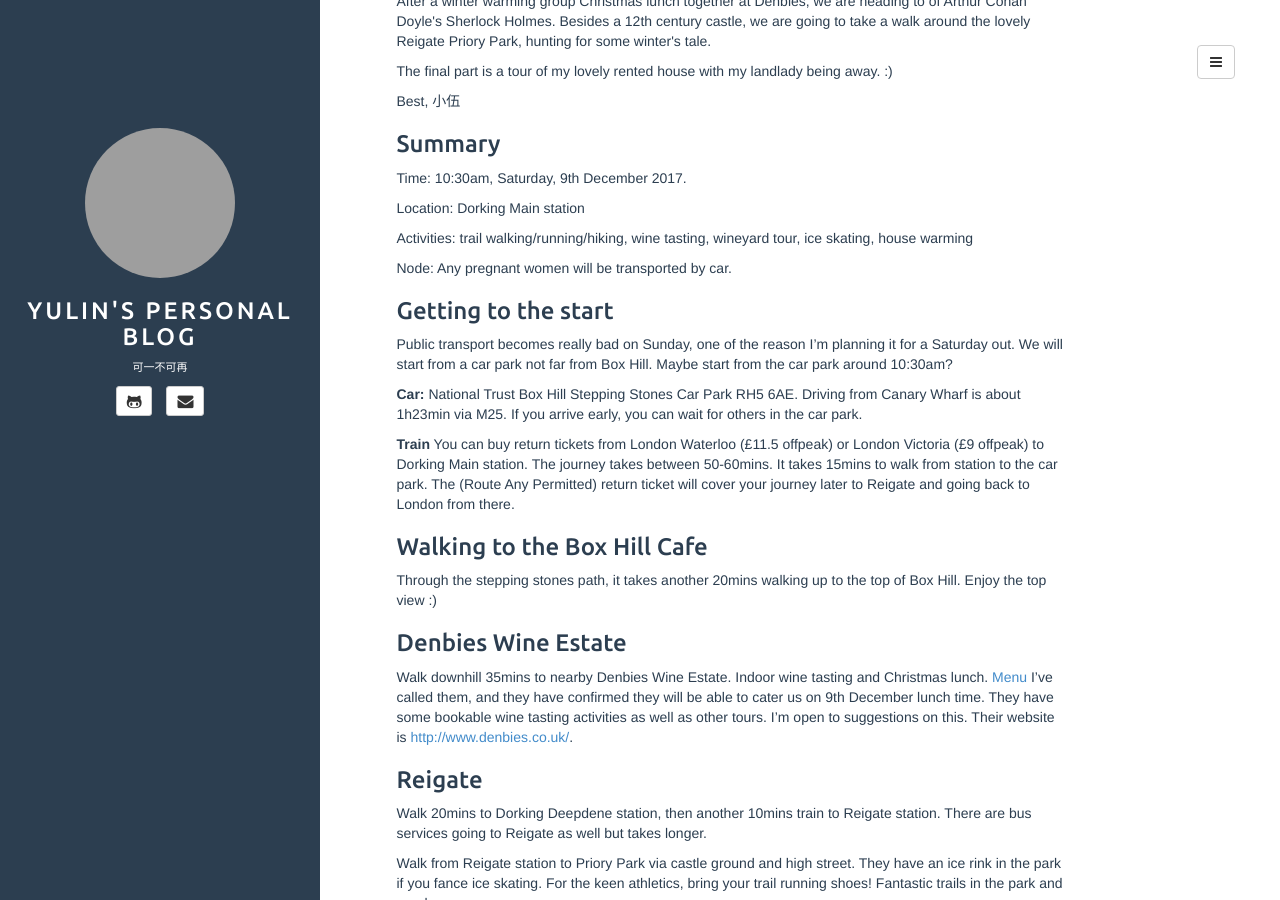
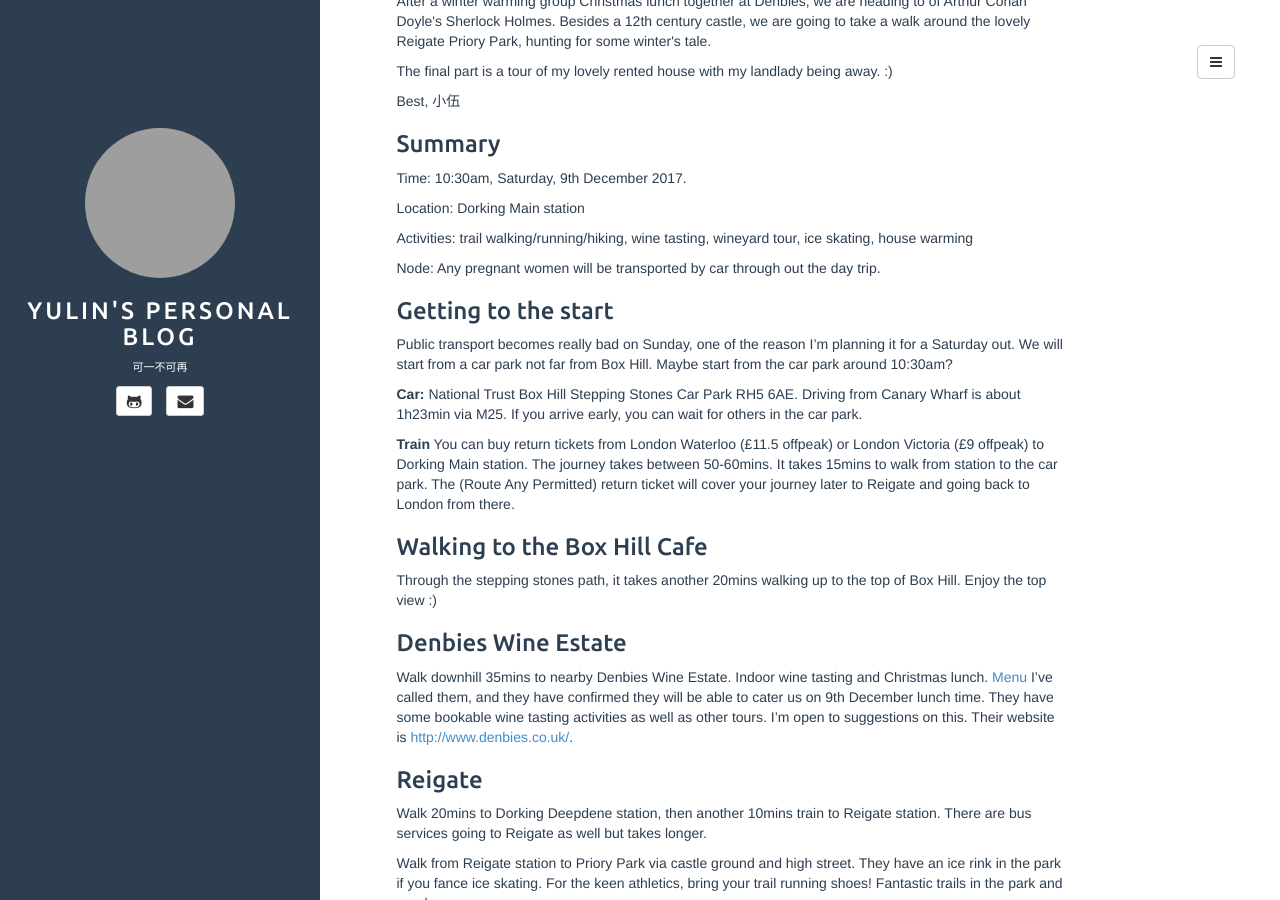
Before and after one commit to JimmyWuMadchester/JimmyWuMadchester.github.io, a Jekyll site: the page built from _posts/2017-11-16-SurreyTour.md, in a window 1280 px wide and 900 px high, scrolled down 320 px. Built offline with Jekyll 4.4.1, drawn with Linux system fonts in a browser that asks for light colours; comment, search, counter and statistics services are not loaded; grey boxes are pictures that could not be loaded.

Commit message:
small changes.

```diff
--- a/_posts/2017-11-16-SurreyTour.md
+++ b/_posts/2017-11-16-SurreyTour.md
@@ -28,7 +28,7 @@ Location: Dorking Main station
 
 Activities: trail walking/running/hiking, wine tasting, wineyard tour, ice skating, house warming
 
-Node: Any pregnant women will be transported by car.
+Node: Any pregnant women will be transported by car through out the day trip.
 
 ### Getting to the start
 
```
